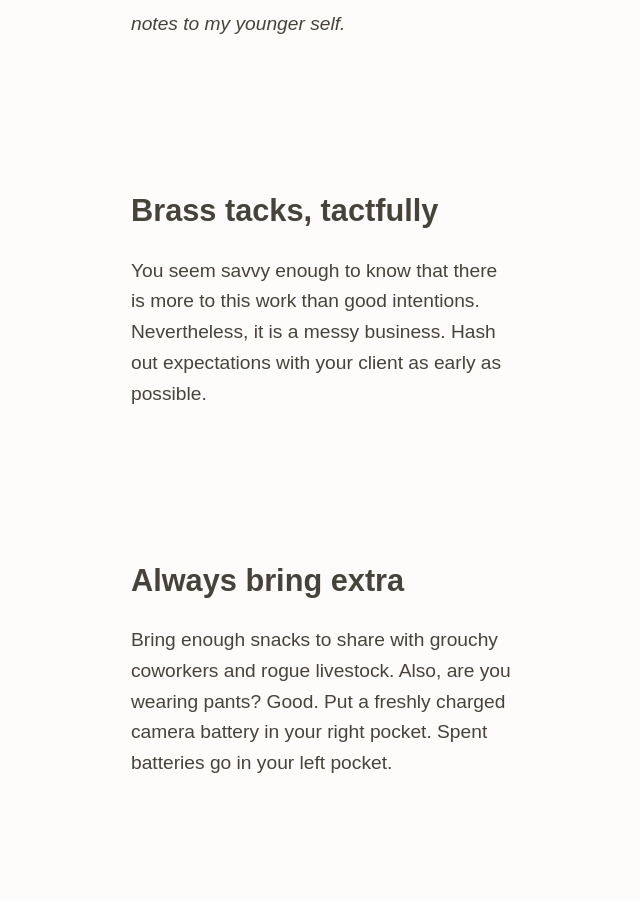
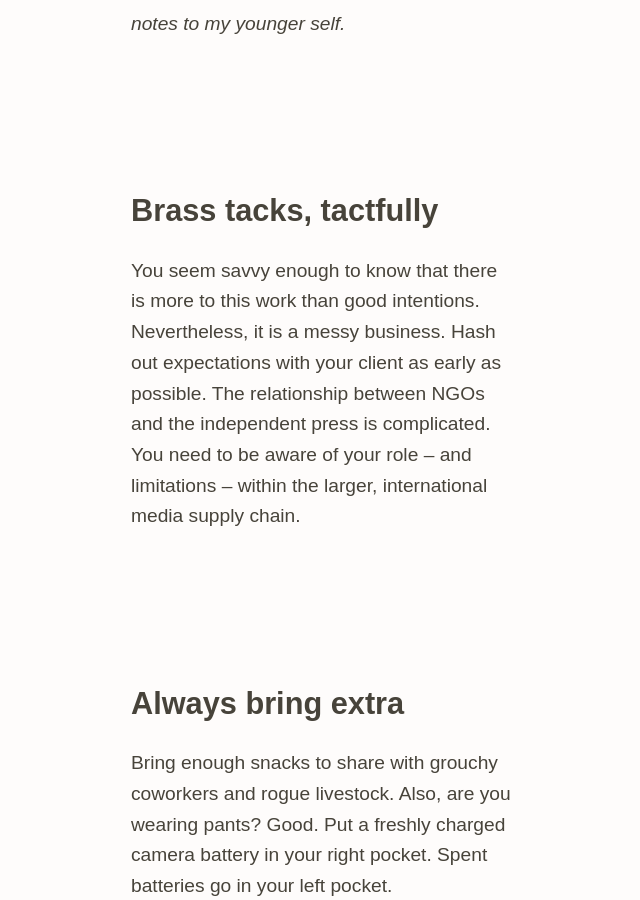
Before and after one commit to zachmccabe/zachmccabe.github.io, a Jekyll site: the page built from postcard.md, in a window 1280 px wide and 900 px high, scrolled down 338 px. Shown: the whole window, without its empty margins (317-957 px from the left). Built offline with Jekyll 4.4.1, drawn with Linux system fonts in a browser that asks for light colours.

Commit message:
Update postcard.md

```diff
--- a/postcard.md
+++ b/postcard.md
@@ -14,7 +14,7 @@ cta: What did I miss? Send me a postcard. <a href="mailto:hello@zachmccabe.com">
 
 ## Brass tacks, tactfully
 
-You seem savvy enough to know that there is more to this work than good intentions. Nevertheless, it is a messy business. Hash out expectations with your client as early as possible.
+You seem savvy enough to know that there is more to this work than good intentions. Nevertheless, it is a messy business. Hash out expectations with your client as early as possible. The relationship between NGOs and the independent press is complicated. You need to be aware of your role -- and limitations -- within the larger, international media supply chain.
 
 
 
```
